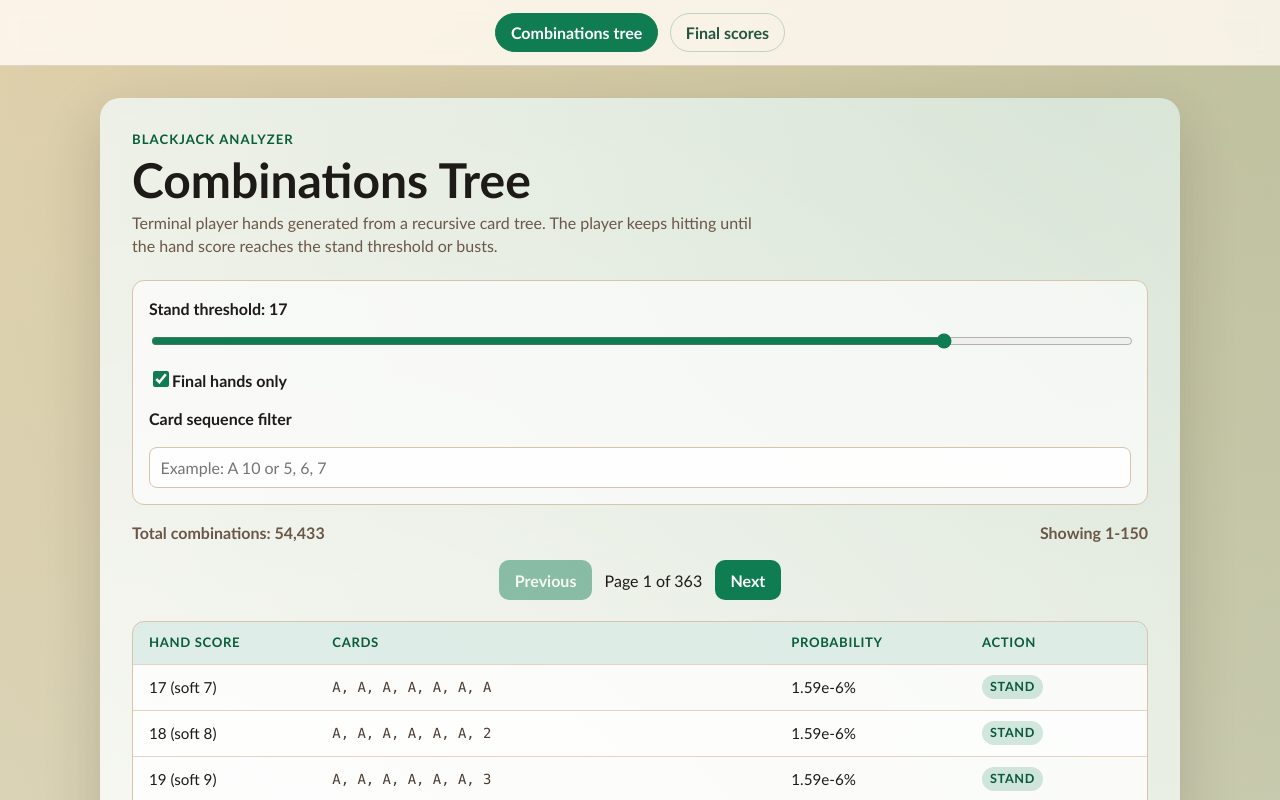
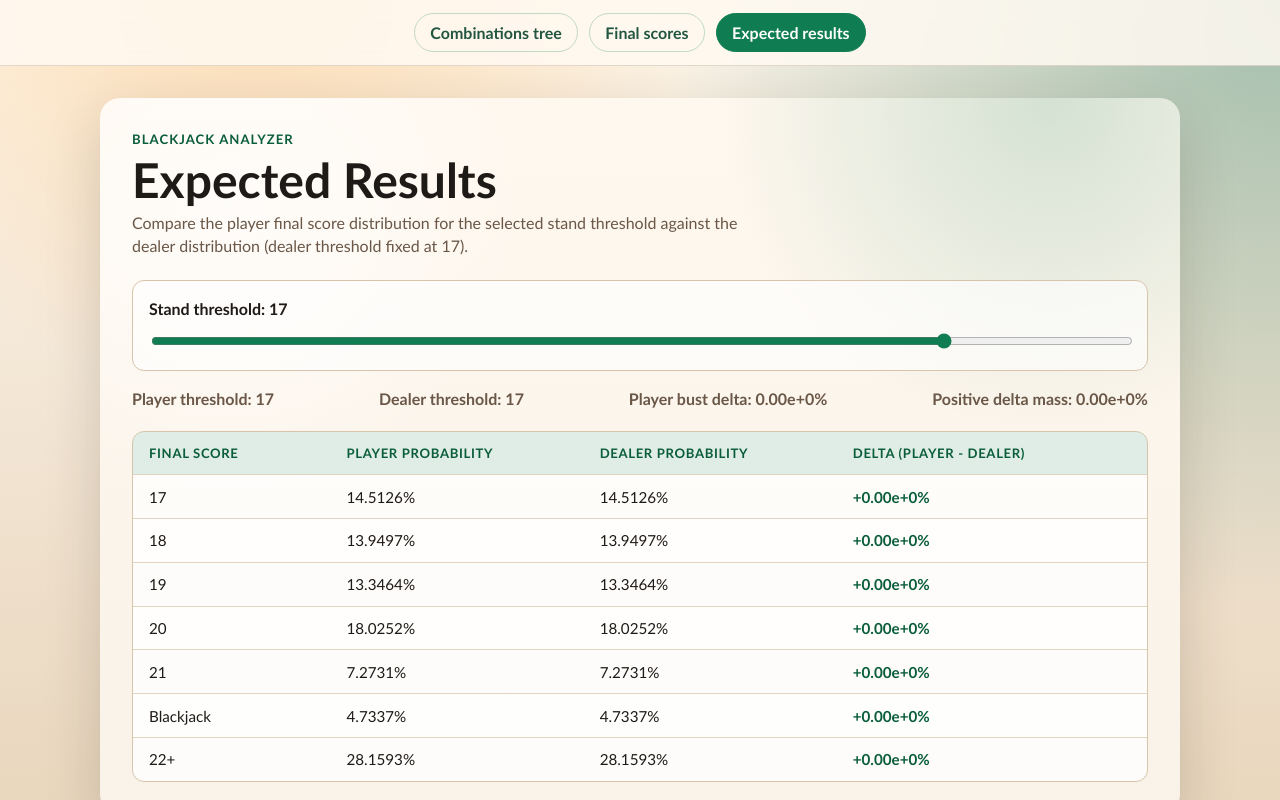
Before and after one commit to capelski/blackjack-calculator, a React (Vite) app: page /expected-results in a window 1280 px wide. Before the commit this address led to /combinations-tree. Shown: the top 800 px of the page. Built offline with nearby package versions, Linux system fonts and the light colour scheme.

Commit message:
Add a new page called expected results, with the same slider component in the final scores page. The slider computes a set of final scores and then compares them with the set of final scores of the dealer

```diff
--- a/src/App.jsx
+++ b/src/App.jsx
@@ -2,6 +2,7 @@ import { NavLink, Navigate, Route, Routes } from 'react-router-dom'
 import './App.css'
 import CombinationsTreePage from './pages/combinations-tree/CombinationsTreePage'
 import FinalScoresPage from './pages/final-scores/FinalScoresPage'
+import ExpectedResultsPage from './pages/expected-results/ExpectedResultsPage'
 
 function App() {
   return (
@@ -19,12 +20,19 @@ function App() {
         >
           Final scores
         </NavLink>
+        <NavLink
+          to="/expected-results"
+          className={({ isActive }) => (isActive ? 'app-link active' : 'app-link')}
+        >
+          Expected results
+        </NavLink>
       </nav>
 
       <Routes>
         <Route path="/" element={<Navigate to="/combinations-tree" replace />} />
         <Route path="/combinations-tree" element={<CombinationsTreePage />} />
         <Route path="/final-scores" element={<FinalScoresPage />} />
+        <Route path="/expected-results" element={<ExpectedResultsPage />} />
         <Route path="*" element={<Navigate to="/combinations-tree" replace />} />
       </Routes>
     </div>
--- /dev/null
+++ b/src/pages/expected-results/ExpectedResultsPage.css
@@ -0,0 +1,26 @@
+.expected-results-header,
+.expected-results-row {
+  grid-template-columns: 1fr 1.3fr 1.3fr 1.5fr;
+}
+
+.expected-delta {
+  font-weight: 700;
+}
+
+.expected-delta.positive {
+  color: #0a5d3b;
+}
+
+.expected-delta.negative {
+  color: #8e2f12;
+}
+
+@media (max-width: 760px) {
+  .expected-results-header {
+    display: none;
+  }
+
+  .expected-results-row {
+    grid-template-columns: 1fr;
+  }
+}
--- /dev/null
+++ b/src/pages/expected-results/ExpectedResultsPage.tsx
@@ -0,0 +1,148 @@
+import { useMemo, useState } from 'react'
+import './ExpectedResultsPage.css'
+import type { CombinationItem } from '../common/combinationsTreeLogic'
+import {
+  PAGE_SIZE,
+  createTreeNavigator,
+  formatProbability,
+} from '../common/combinationsTreeLogic'
+import StandThresholdSlider from '../common/components/StandThresholdSlider'
+import { compareFinalScores, normalizedFinalScore } from '../final-scores/finalScoresLogic'
+
+type ScoreComparisonRow = {
+  score: string
+  playerProbability: number
+  dealerProbability: number
+  delta: number
+}
+
+function collectFinalCombinations(standThreshold: number): CombinationItem[] {
+  const treeNavigator = createTreeNavigator(standThreshold, [])
+  const total = treeNavigator.getTotalCombinations(true)
+  const pages = Math.ceil(total / PAGE_SIZE)
+  const items: CombinationItem[] = []
+
+  for (let page = 0; page < pages; page += 1) {
+    items.push(...treeNavigator.getPage(page, PAGE_SIZE, true))
+  }
+
+  return items
+}
+
+function groupScores(combinations: CombinationItem[]): Map<string, number> {
+  const grouped = new Map<string, number>()
+
+  for (const combination of combinations) {
+    const score = normalizedFinalScore(combination.score)
+    grouped.set(score, (grouped.get(score) ?? 0) + combination.probability)
+  }
+
+  return grouped
+}
+
+function sortScores(scores: string[]): string[] {
+  return [...scores].sort((left, right) =>
+    compareFinalScores(
+      { score: left, probability: 0, combinations: [] },
+      { score: right, probability: 0, combinations: [] },
+    ),
+  )
+}
+
+function ExpectedResultsPage() {
+  const [standThreshold, setStandThreshold] = useState<number>(17)
+
+  const playerScores = useMemo(
+    () => groupScores(collectFinalCombinations(standThreshold)),
+    [standThreshold],
+  )
+
+  const dealerScores = useMemo(() => groupScores(collectFinalCombinations(17)), [])
+
+  const rows = useMemo(() => {
+    const labels = sortScores([...new Set([...playerScores.keys(), ...dealerScores.keys()])])
+
+    return labels.map((score) => {
+      const playerProbability = playerScores.get(score) ?? 0
+      const dealerProbability = dealerScores.get(score) ?? 0
+
+      return {
+        score,
+        playerProbability,
+        dealerProbability,
+        delta: playerProbability - dealerProbability,
+      }
+    })
+  }, [dealerScores, playerScores])
+
+  const playerBust = playerScores.get('22+') ?? 0
+  const dealerBust = dealerScores.get('22+') ?? 0
+  const bustDelta = playerBust - dealerBust
+  const positiveDeltaMass = rows.reduce(
+    (sum, row) => sum + (row.delta > 0 ? row.delta : 0),
+    0,
+  )
+
+  return (
+    <main className="combination-page">
+      <header className="combination-header">
+        <p className="eyebrow">Blackjack Analyzer</p>
+        <h1>Expected Results</h1>
+        <p className="intro">
+          Compare the player final score distribution for the selected stand threshold
+          against the dealer distribution (dealer threshold fixed at 17).
+        </p>
+      </header>
+
+      <section className="controls" aria-label="Expected results controls">
+        <StandThresholdSlider
+          value={standThreshold}
+          inputId="expected-results-threshold"
+          onChange={setStandThreshold}
+        />
+      </section>
+
+      <section className="summary" aria-live="polite">
+        <p>Player threshold: {standThreshold}</p>
+        <p>Dealer threshold: 17</p>
+        <p>Player bust delta: {formatProbability(bustDelta)}</p>
+        <p>Positive delta mass: {formatProbability(positiveDeltaMass)}</p>
+      </section>
+
+      <section className="combination-table" aria-label="Expected results comparison table">
+        <div className="combination-table-header expected-results-header" role="row">
+          <span role="columnheader">Final score</span>
+          <span role="columnheader">Player probability</span>
+          <span role="columnheader">Dealer probability</span>
+          <span role="columnheader">Delta (player - dealer)</span>
+        </div>
+
+        <ul className="combination-list">
+          {rows.map((row) => (
+            <li key={row.score} className="combination-row expected-results-row" role="row">
+              <span className="cell score" data-label="Final score" role="cell">
+                {row.score}
+              </span>
+              <span className="cell probability" data-label="Player probability" role="cell">
+                {formatProbability(row.playerProbability)}
+              </span>
+              <span className="cell probability" data-label="Dealer probability" role="cell">
+                {formatProbability(row.dealerProbability)}
+              </span>
+              <span
+                className={`cell expected-delta ${row.delta >= 0 ? 'positive' : 'negative'}`}
+                data-label="Delta (player - dealer)"
+                role="cell"
+              >
+                {row.delta >= 0 ? '+' : '-'}
+                {formatProbability(Math.abs(row.delta))}
+              </span>
+            </li>
+          ))}
+        </ul>
+      </section>
+    </main>
+  )
+}
+
+export default ExpectedResultsPage
```
